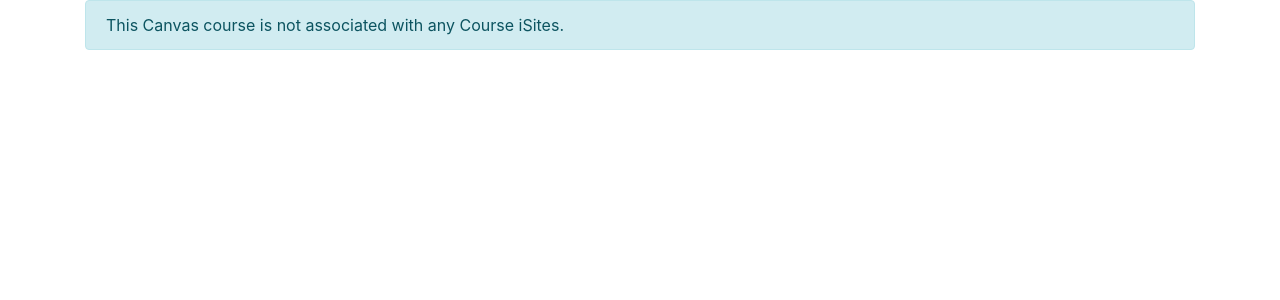
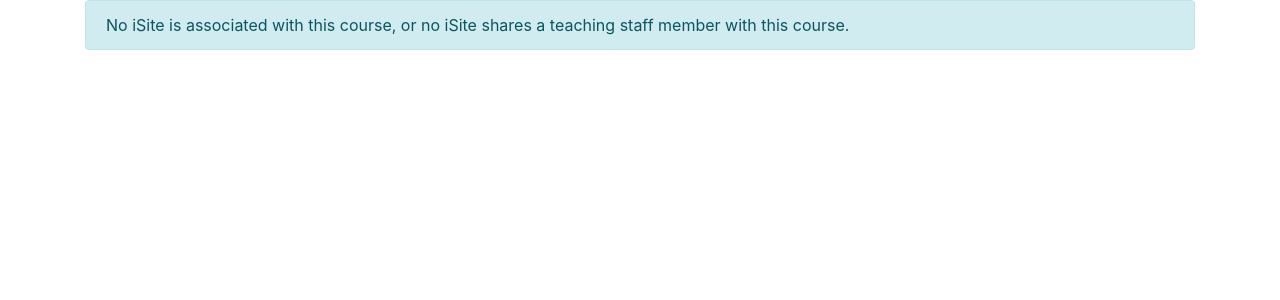
Before and after one commit to Harvard-University-iCommons/canvas_manage_course, a Django app: template isites_migration/templates/isites_migration/index.html in a window 1280 px wide. Shown: the part 56-356 px from the top of the page. Run offline with Django 3.2, Linux system fonts and the light colour scheme; the template is opened without the code that fills it, so the values that code supplies are empty; parts of the project's set-up code (start-up, migrations or seed data) failed here and were passed over; some libraries are stand-ins or nearby versions.

Commit message:
Updating text when no iSite is associated with the course, per Jill.

```diff
--- a/isites_migration/templates/isites_migration/index.html
+++ b/isites_migration/templates/isites_migration/index.html
@@ -30,7 +30,7 @@
 
         {% if not isites %}
             <div class="alert alert-info" role="alert">
-              This Canvas course is not associated with any Course iSites.
+              No iSite is associated with this course, or no iSite shares a teaching staff member with this course.
             </div>
         {% else %}
             <div class="alert alert-info alert-dismissible" role="alert">
```
